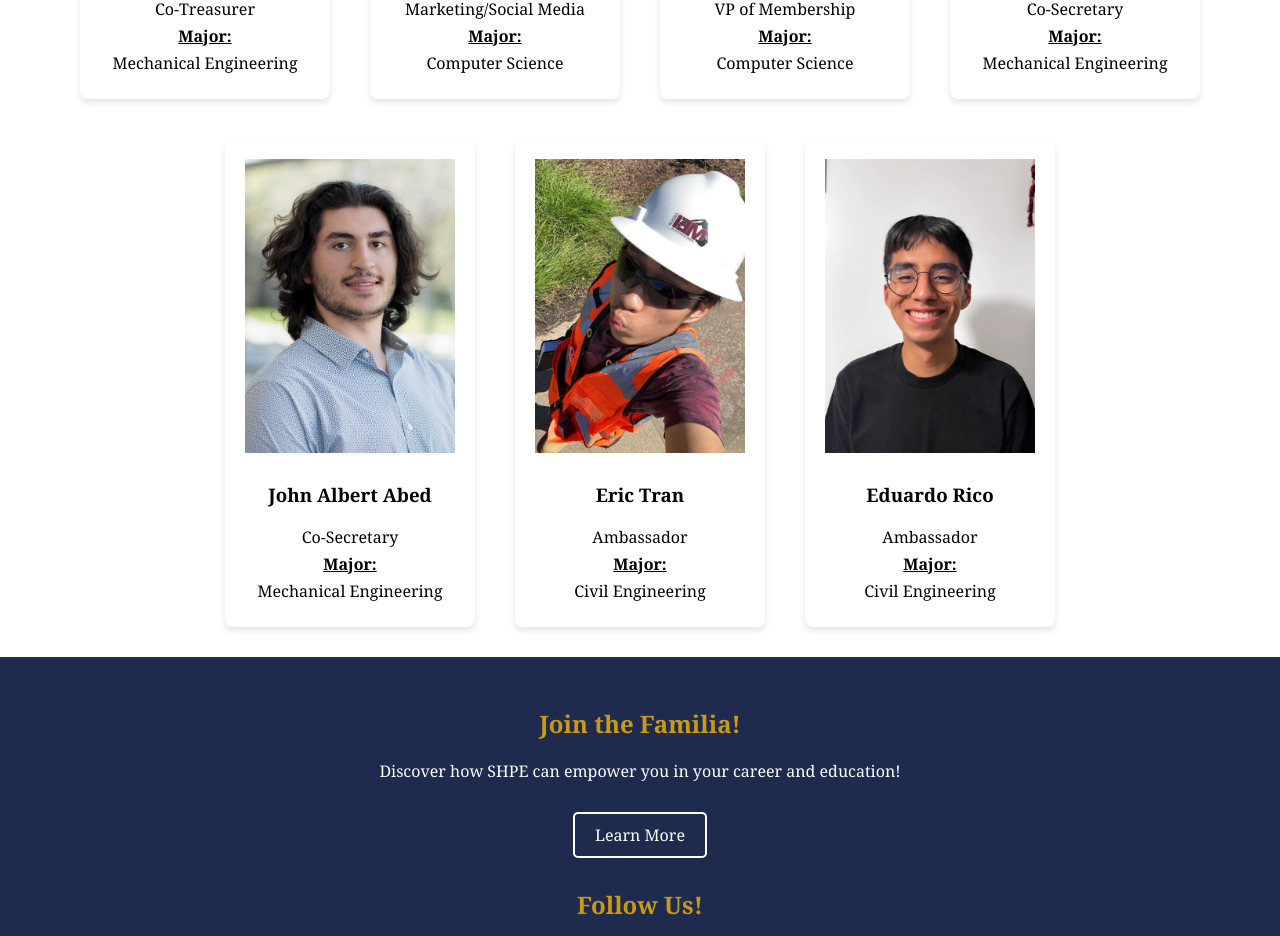
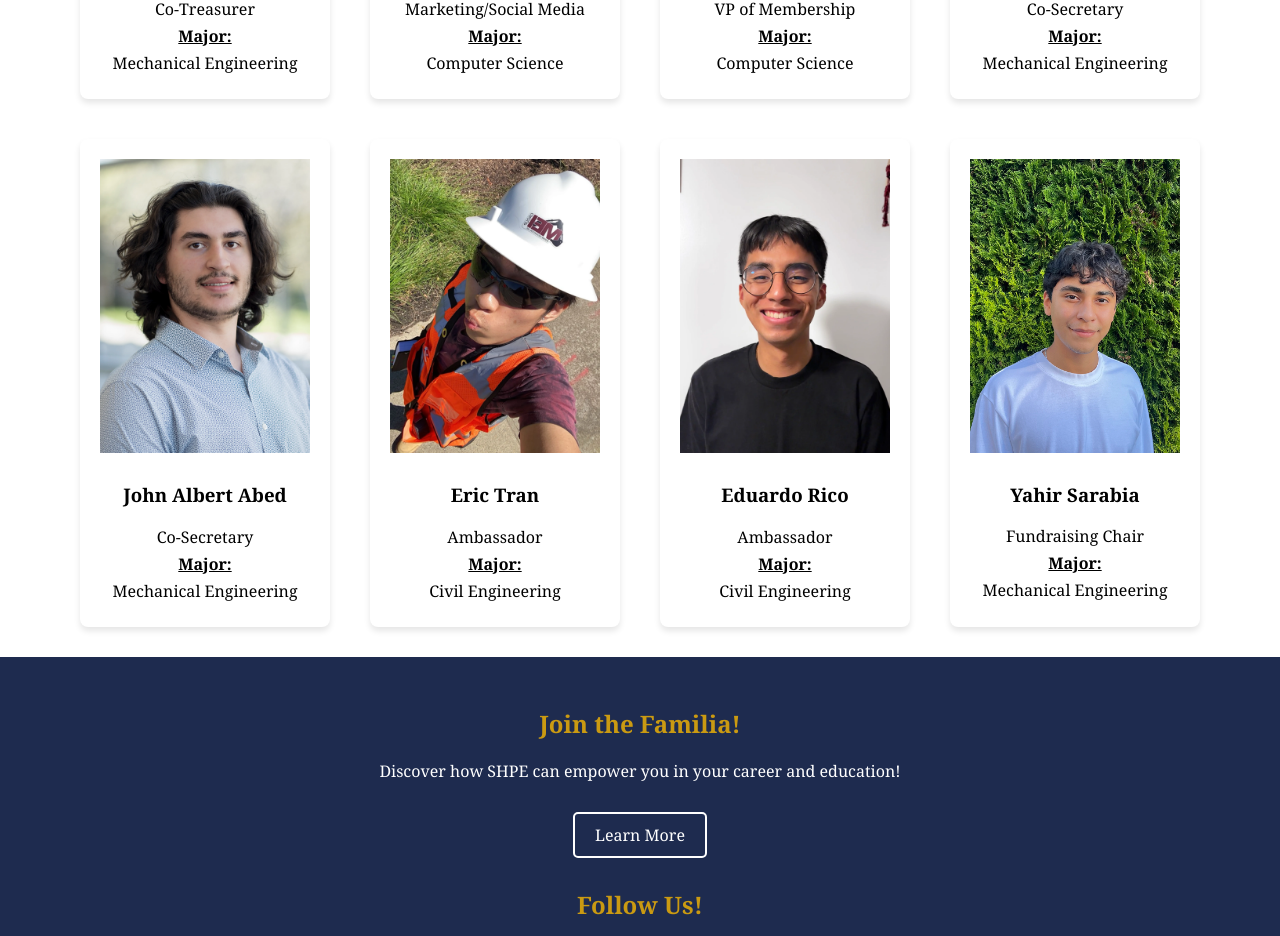
Before and after one commit to alex-osorio10/shpe_website, a React (Vite) app in the folder my_shpe_website/: page /officers in a window 1280 px wide. Shown: the part 1057-1993 px from the top of the page. Built offline with nearby package versions, Linux system fonts and the light colour scheme.

Commit message:
Added Yahir to Officers page

```diff
--- a/my_shpe_website/src/Officers.jsx
+++ b/my_shpe_website/src/Officers.jsx
@@ -11,6 +11,7 @@ import tysonPhoto from './assets/images/headshots/tyson_photo.webp';
 import johnPhoto from './assets/images/headshots/john_photo.webp';
 import ericPhoto from './assets/images/headshots/eric_photo.webp';
 import eduardoPhoto from './assets/images/headshots/eduardo_photo.webp';
+import yahirPhoto from './assets/images/headshots/yahir_photo.webp';
 
 const officerData = [
   {
@@ -89,6 +90,13 @@ const officerData = [
     department: "Civil Engineering",
     imgSrc: eduardoPhoto,
     linkedInUrl: "https://linkedin.com"
+  },
+  {
+    name: "Yahir Sarabia",
+    title: "Fundraising Chair",
+    department: "Mechanical Engineering",
+    imgSrc: yahirPhoto,
+    linkedInUrl: "https://linkedin.com"
   }
 ];
 
```
Also changed, not shown: my_shpe_website/src/assets/images/headshots/yahir_photo.webp (added).
